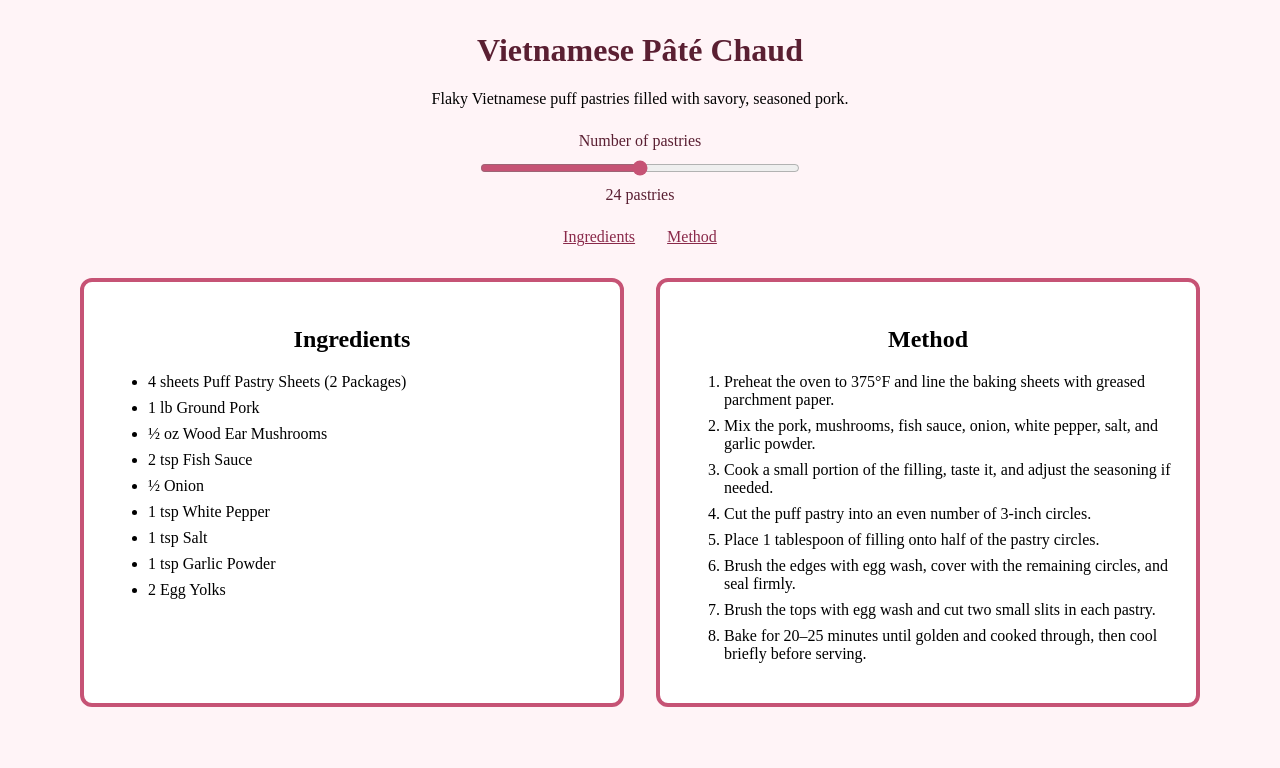
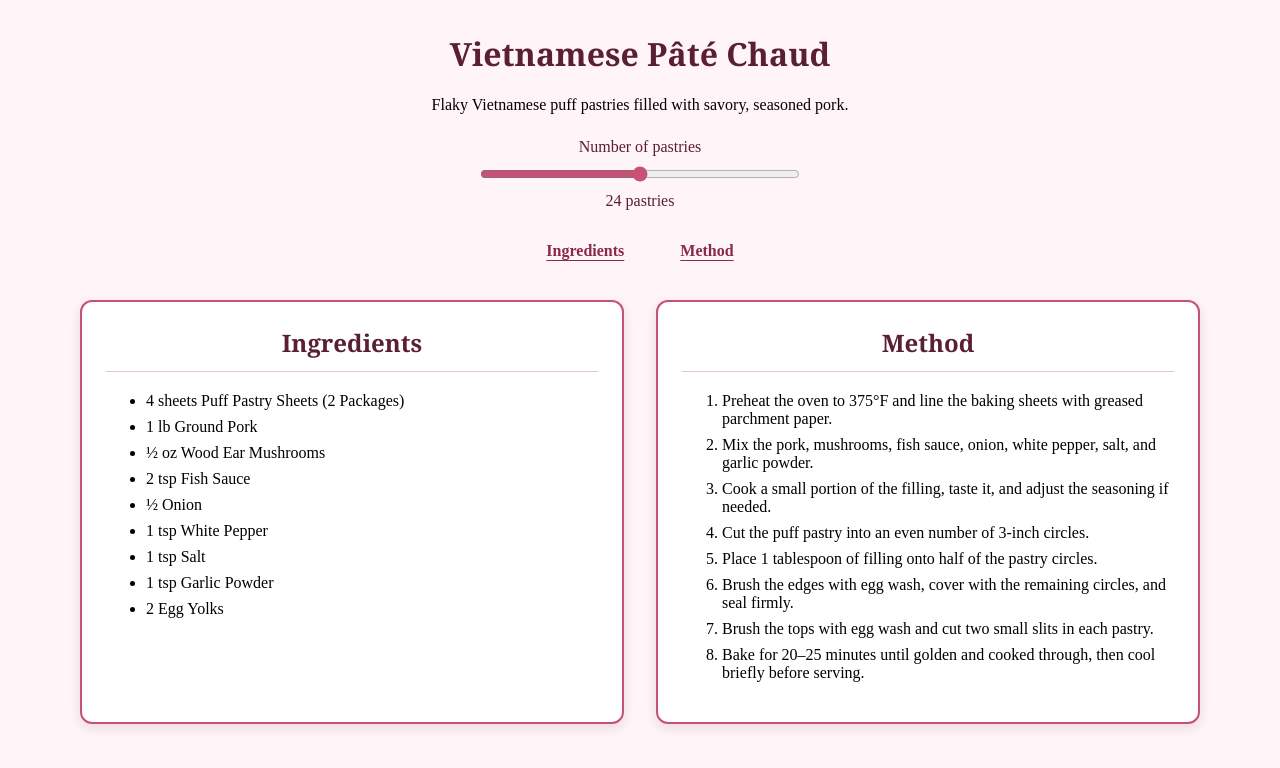
Before and after one commit to viveevu11/Adjustable-Recipe, a React (Vite) app: page / in a window 1280 px wide. Shown: the top 768 px of the page. Built offline with nearby package versions, Linux system fonts and the light colour scheme.

Commit message:
Minor changes: font styles and shadows

```diff
--- a/src/App.css
+++ b/src/App.css
@@ -22,12 +22,12 @@ header {
 }
 
 .recipe-card {
+    padding: 1.5rem;
+    background: #ffffff;
+    border: 2px solid #c65375;
+    border-radius: 0.75rem;
+    box-shadow: 0 0.25rem 0.75rem rgb(90 31 50 / 12%);
     text-align: left;
-    border: 4px solid black;
-    border-radius: 12px;
-    padding: 1.5rem;
-    background: #FFFFFF;
-    border-color: #C65375;
 }
 
 h1 {
@@ -74,5 +74,27 @@ nav {
 }
 
 .recipe-card h2 {
+    margin-top: 0;
+    padding-bottom: 0.75rem;
+    color: #5a1f32;
     text-align: center;
+    border-bottom: 1px solid #f0bdcc;
 }
+
+nav a {
+    color: #8a294a;
+    font-weight: 700;
+    padding: 0.5rem 0.75rem;
+    text-underline-offset: 0.25rem;
+    border-radius: 0.5rem;
+}
+
+nav a:hover {
+    color: #5a1f32;
+    background: #f8dce5;
+}
+
+h1,
+h2 {
+    font-family: Georgia, "Times New Roman", serif;
+}
```
